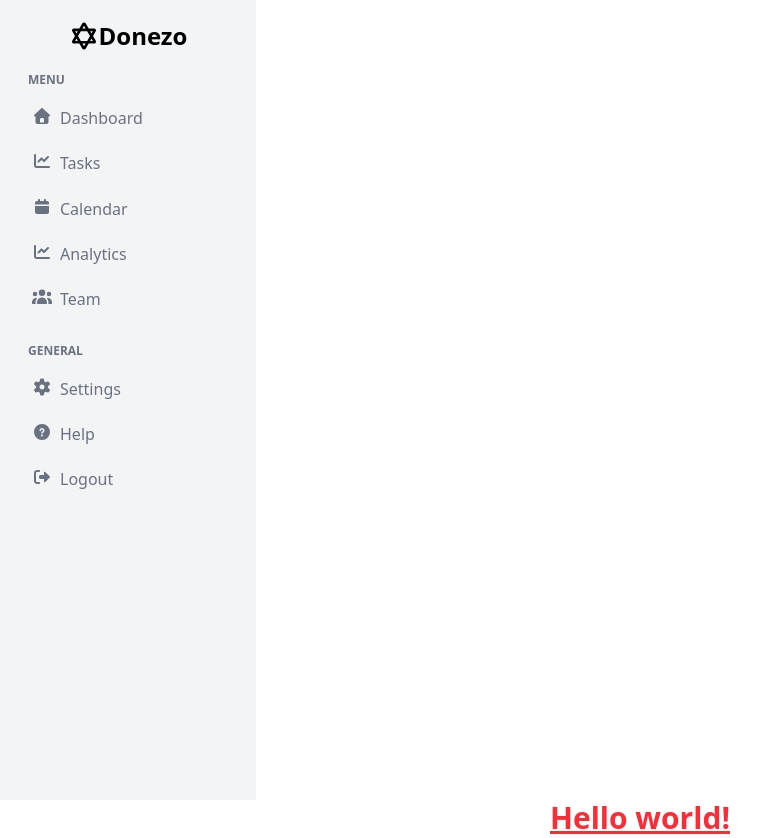
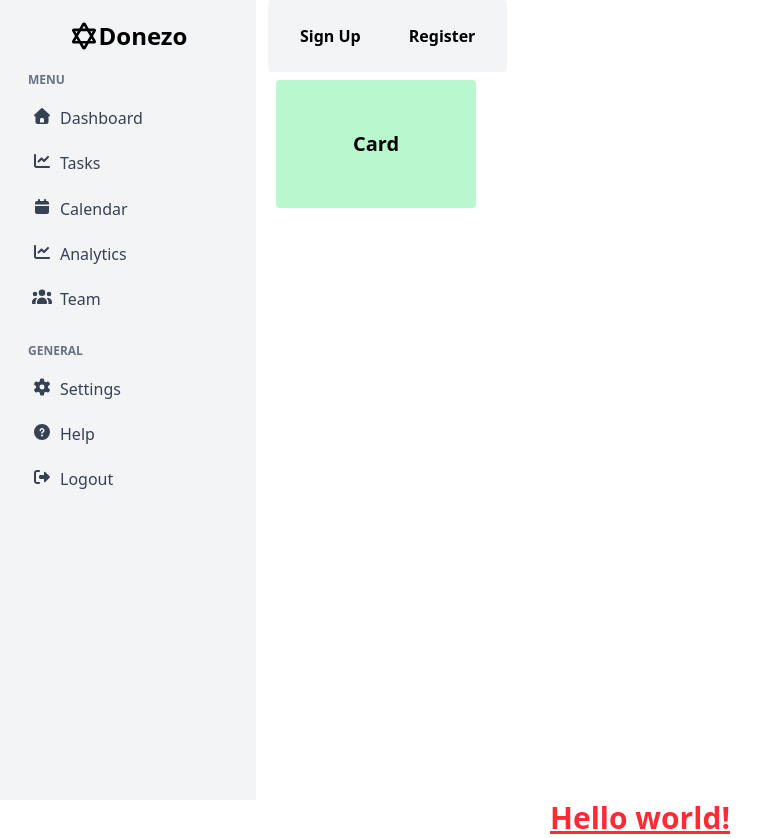
Before and after one commit to kumkumks/React_learning, a React (Vite) app in the folder day1/: page / in a window 1280 px wide. Shown: the whole page, without its empty margins (0-765 px from the left). Built offline with nearby package versions, Linux system fonts and the light colour scheme.

Commit message:
refactor: restructure App component layout, enhance Sidebar and Navbar integration, and improve CSS styles

```diff
--- a/day1/src/App.jsx
+++ b/day1/src/App.jsx
@@ -10,11 +10,17 @@ function App() {
 
   return (
     <div>
-      <Navbar />
+
       <div>
-        <div className='flex gap-4'>
-          <Sidebar />
-          {/* <Card /> */}
+        <div className='flex gap-3'>
+          <div>
+            <Sidebar />
+          </div>
+          <div>
+            <Navbar />
+            <Card />
+          </div>
+
         </div>
 
         <h1 className='text-3xl font-bold underline text-center text-red-500'>
--- a/day1/src/component/navbar.jsx
+++ b/day1/src/component/navbar.jsx
@@ -7,13 +7,10 @@ const Navbar = () => {
 
   }
   return (
-    <div>
-        {/* <nav className='bg-gray-200 text-white p-4 flex justify-between items-center'>
-            <div className='flex items-center'>
-                <img  src={viteLogo} className="logo" alt="Vite logo" />
-            </div>
+    <div className='w-full'>
+        <nav className='bg-gray-100 max-w-full rounded text-white p-4 flex justify-between items-center'>
             <Button />
-        </nav> */}
+        </nav>
     </div>
   )
 }
--- a/day1/src/component/sidebar/sidebar.jsx
+++ b/day1/src/component/sidebar/sidebar.jsx
@@ -4,12 +4,11 @@ import { sidebarSections } from './sidebar_data'
 import { faStarOfDavid } from '@fortawesome/free-solid-svg-icons';
 
 const Sidebar = () => {
-    const [hoveredItem, setHoveredItem] = useState(null);
 
     return (
         <div className="w-64 h-dvh bg-gray-100 p-5">
             <div className='text-2xl flex justify-center items-center'>
-                <FontAwesomeIcon icon={faStarOfDavid} />
+                <FontAwesomeIcon icon={faStarOfDavid} className='icon' />
                 <h6 className='font-semibold'>Donezo</h6>
             </div>
             {
@@ -18,17 +17,14 @@ const Sidebar = () => {
                         <p className='p-2 font-semibold mt-3'>{section.title}</p>
                         {
                             section.items.map(item => {
-                                const isHovered = hoveredItem === item.id;
                                 return (
                                     <div
                                         key={item.id}
-                                        className={`menu-item sidebar flex gap-2 p-3 font-light ${isHovered ? 'hovered text-black font-medium' : ''}`}
-                                        onMouseEnter={() => setHoveredItem(item.id)}
-                                        onMouseLeave={() => setHoveredItem(null)}
+                                        className="menu-item sidebar flex gap-2 p-3 font-light text-gray-700"
                                     >
                                         <FontAwesomeIcon
                                             icon={item.icon}
-                                            className={`icon text-[1rem] ${isHovered ? 'text-green-800' : ''}`}
+                                            className="icon text-[1rem]"
                                         />
                                         <p className='text-[1rem]'>{item.name}</p>
                                     </div>
--- a/day1/src/index.css
+++ b/day1/src/index.css
@@ -1,27 +1,22 @@
 @import "tailwindcss";
 
-.icon{
-    font-weight: 100;
-}
-
 .menu-item {
-  position: relative;
-  cursor: pointer;
+  @apply relative flex gap-2 p-3 rounded-lg cursor-pointer transition;
 }
 
 .menu-item::before {
   content: "";
-  position: absolute;
-  left: -20px;
-  top: 0;
-  height: 100%;
-  width: 6px;
-  background: #02361c;
-  border-radius: 0 10px 10px 0;
-  opacity: 0;
-  transition: opacity 0.3s ease;
+  @apply absolute -left-5 top-0 h-full w-1.5 bg-green-900 rounded-r-lg opacity-0 transition-opacity duration-300;
 }
 
-.menu-item.hovered::before {
-  opacity: 1;
+.menu-item:hover::before {
+  @apply opacity-100;
 }
+
+.menu-item:hover {
+  @apply text-black font-medium;
+}
+
+.menu-item:hover .icon {
+  @apply text-green-800;
+}
```
